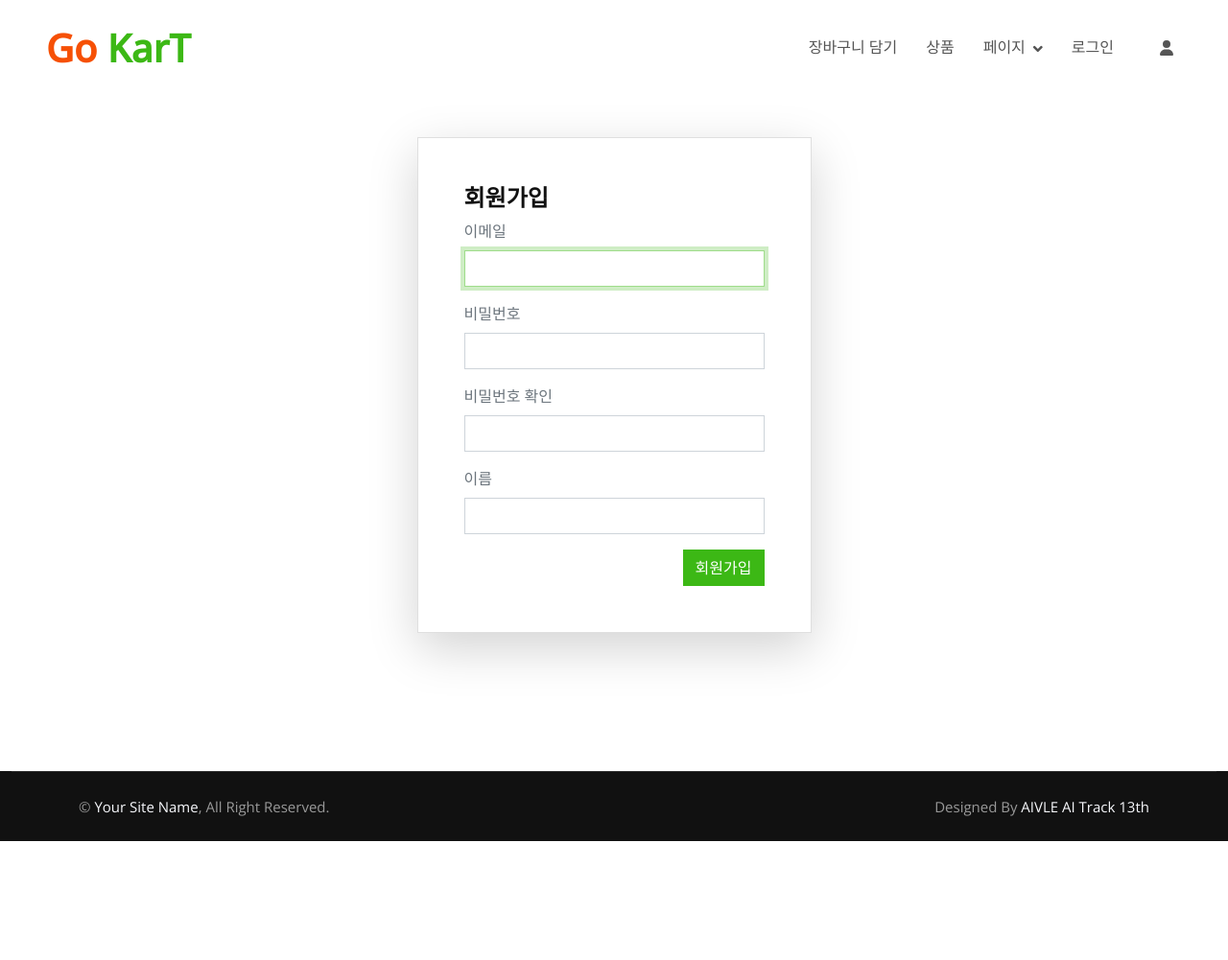
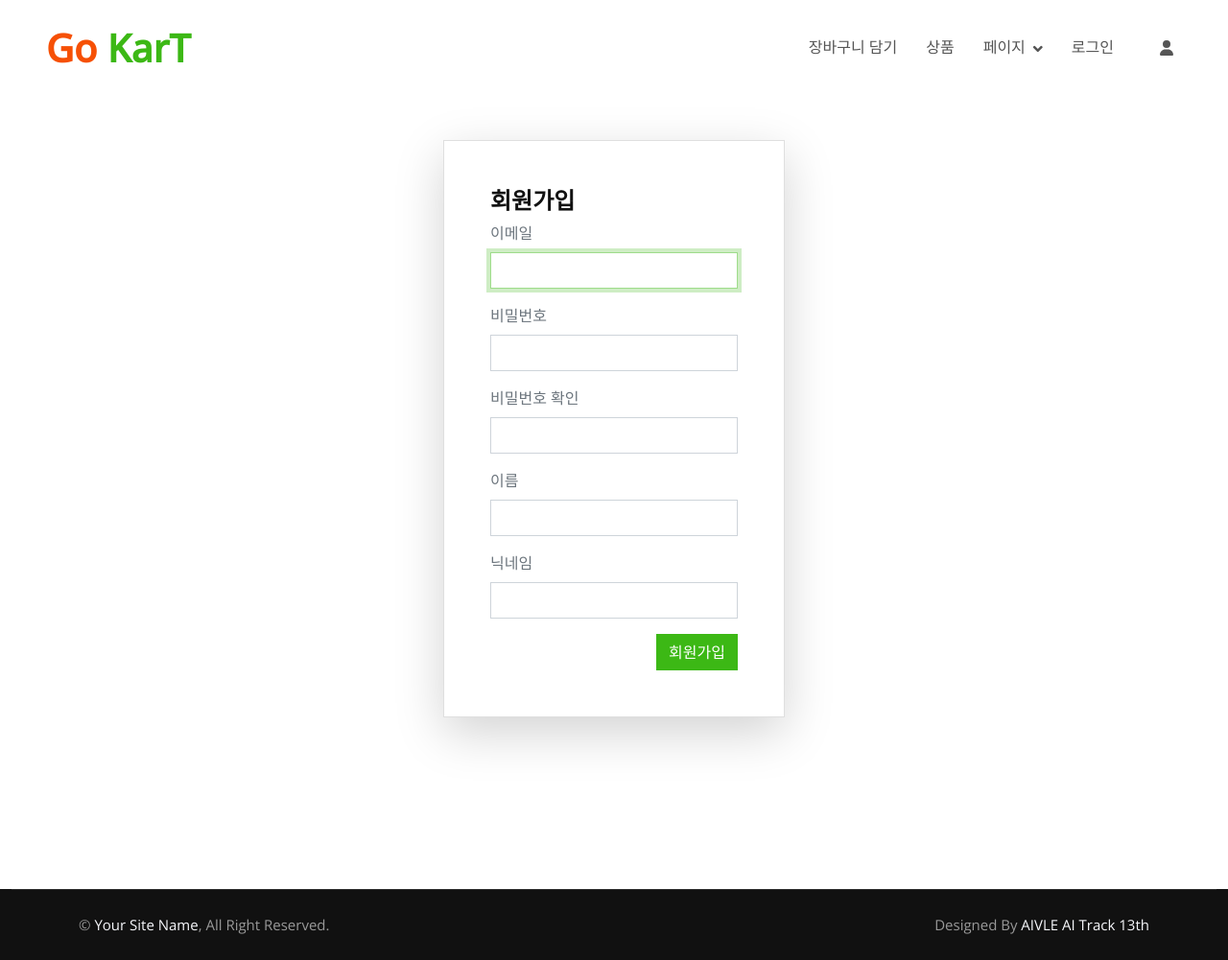
Before and after one commit to KrswJo/aivle_ai_3rd_13th_big, a Django app: page /member/signup/ in a window 1280 px wide. Shown: the part 33-1034 px from the top of the page at 96% size. Before the commit the page ends 910 px from the top, so only its background shows below. Run offline with Django 4.2, Linux system fonts and the light colour scheme; some libraries are stand-ins or nearby versions.

Commit message:
modify login, signup page

```diff
--- a/django_for_front/settings.py
+++ b/django_for_front/settings.py
@@ -170,7 +170,7 @@ ACCOUNT_SIGNUP_REDIRECT_URL = "/"
 
 ACCOUNT_AUTHENTICATION_METHOD = 'email'  # 로그인시 username 이 아니라 email을 사용하게 하는 설정
 ACCOUNT_EMAIL_REQUIRED = True  # 회원가입시 필수 이메일을 필수항목으로 만들기
-ACCOUNT_USERNAME_REQUIRED = False  # USERNAME 을 필수항목에서 제거
+ACCOUNT_USERNAME_REQUIRED = True  # USERNAME 을 필수항목에서 제거
 
 ACCOUNT_EMAIL_VERIFICATION = 'none' # 인증이메일 보내지 않음
 
--- a/templates/account/signup.html
+++ b/templates/account/signup.html
@@ -2,16 +2,11 @@
 {% load static %}
 {% block header %} {% endblock %}
 {% block content %}
-    <div class="container p-3"></div>
-    <div class="container-xxl py-6">
+    <div class="d-flex align-items-center justify-content-center" style="height: 120vh;">
         <div class="container">
-            <div class="row g-5 justify-content-center">
-                <section class="h-100">
-                    <div class="container h-100">
-                        <div class="row justify-content-sm-center h-100">
-                            <div class="col-xxl-4 col-xl-5 col-lg-5 col-md-7 col-sm-9">
-                                <div class="text-center my-5">
-                                </div>
+            <div class="row">
+                <div class="col-md-4 offset-md-4">
+                    <!-- 가운데 정렬을 원하는 내용 -->
                     <div class="card shadow-lg">
                         <div class="card-body p-5">
                             <h1 class="fs-4 card-title fw-bold mb-2">회원가입</h1>
@@ -57,6 +52,17 @@
 
                                 <div class="mb-3">
                                     <label class="mb-2 text-muted" for="signup_nickname">이름</label>
+                                    <input id="signup_nickname" type="text" class="form-control" name="username"
+                                           value="" required autofocus maxlength="15">
+                                    {% if form.username.errors %}
+                                        {% for error in form.username.errors %}
+                                            <p>* {{ error|linebreaksbr }}</p>
+                                        {% endfor %}
+                                    {% endif %}
+                                </div>
+
+                                <div class="mb-3">
+                                    <label class="mb-2 text-muted" for="signup_nickname">닉네임</label>
                                     <input id="signup_nickname" type="text" class="form-control" name="nickname"
                                            value="" required autofocus maxlength="15">
                                     {% if form.nickname.errors %}
@@ -64,11 +70,8 @@
                                             <p>* {{ error|linebreaksbr }}</p>
                                         {% endfor %}
                                     {% endif %}
-
-
                                 </div>
-
-{#                                                                                        {{ form.as_p }}#}
+{#                                {{ form.as_p }}#}
                                 <div class="d-flex align-items-center">
                                     <button type="submit" class="btn btn-primary ms-auto">
                                         회원가입
@@ -77,15 +80,11 @@
                             </form>
                         </div>
                     </div>
-                                <div class="text-center mt-5 text-muted">
                 </div>
             </div>
         </div>
     </div>
-                </section>
-            </div>
-        </div>
-    </div>
+
 
     <script>
         var countries = document.getElementById("signup_country");
```
Also changed, not shown: templates/account/login.html (+4 -16 lines), templates/account/password_reset_done.html (+8 -15 lines), templates/account/password_reset_from_key.html (+3 -14 lines), templates/account/password_reset_from_key_done.html (+9 -0 lines). Lines whose indentation alone changed are shown as unchanged.
